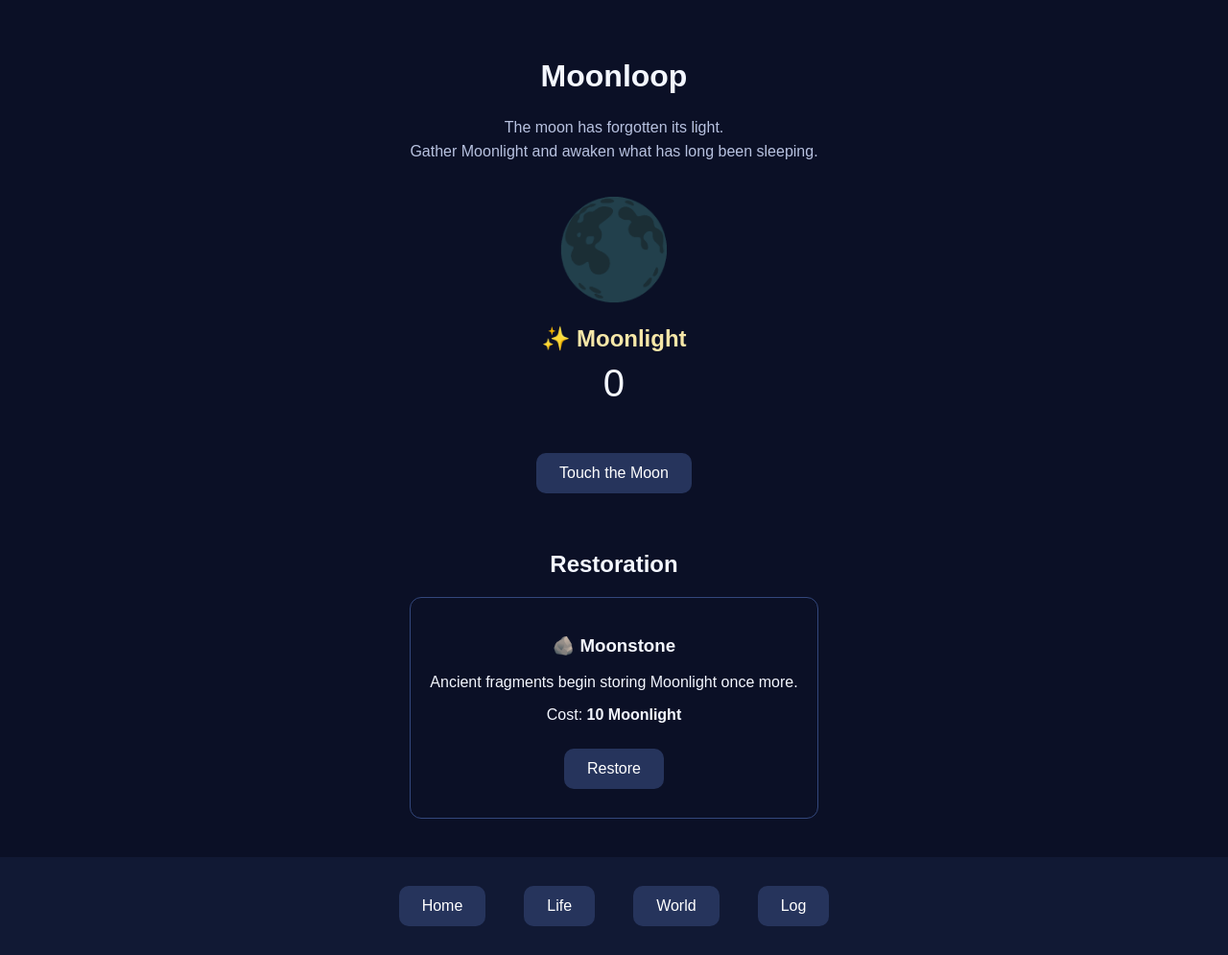
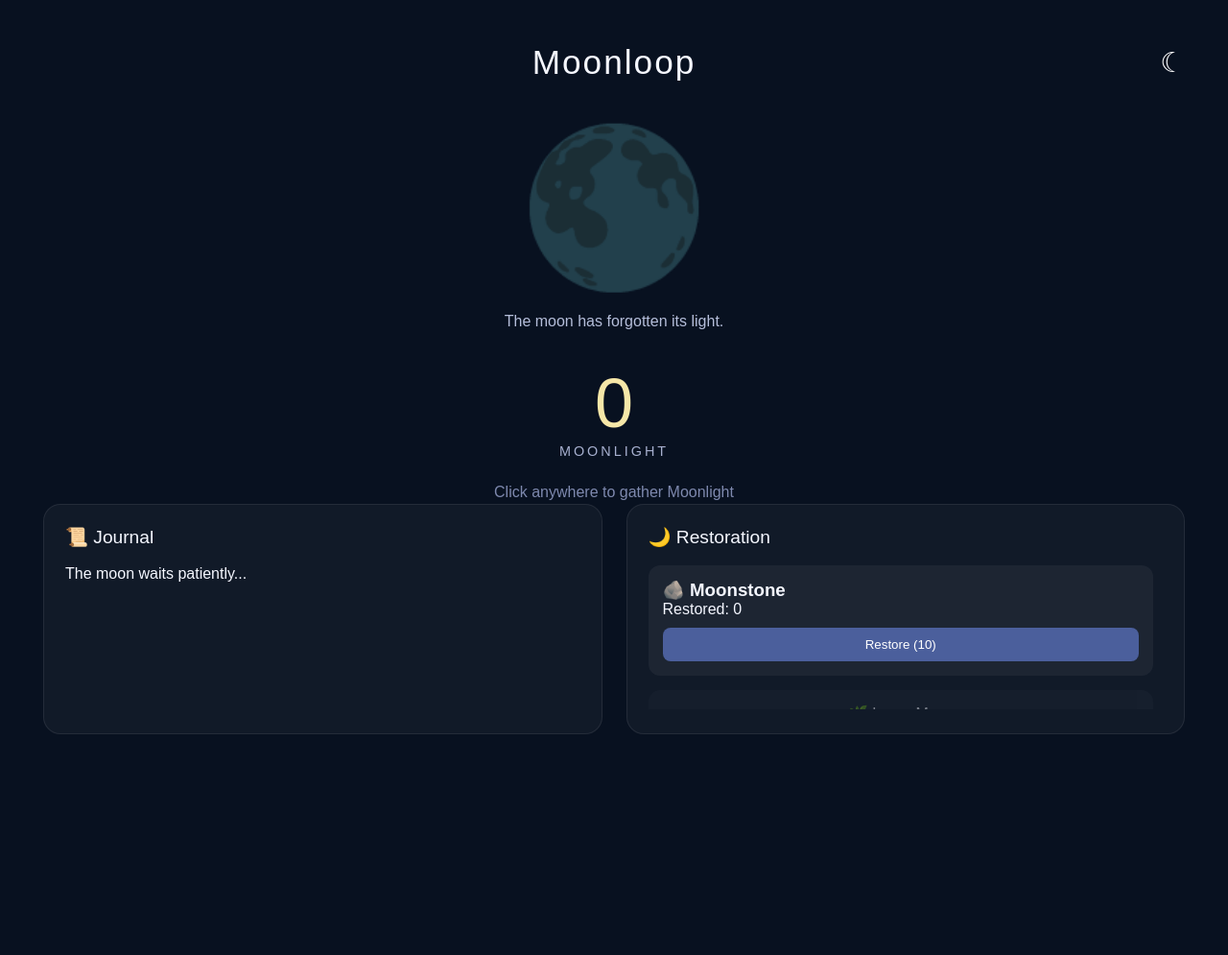
Before and after one commit to sana-f-shah/Moonloop, a plain HTML site: page index.html in a window 1280 px wide. Shown: the whole page at 96% size. After the commit the page ends 800 px from the top, so only its background shows below. Drawn offline with Linux system fonts and the light colour scheme.

Commit message:
Updated Moonloop prototype

```diff
--- a/app.js
+++ b/app.js
@@ -1,40 +1,110 @@
+// -------------------------
+// Moonloop
+// Version 0.2
+// -------------------------
+
+// Game State
+
 let moonlight = 0;
 let moonstones = 0;
 
+// Elements
+
 const moonlightDisplay = document.getElementById("moonlight");
+const moonstoneDisplay = document.getElementById("moonstoneCount");
+const statusMessage = document.getElementById("statusMessage");
 
-const gatherButton = document.getElementById("gatherButton");
-const moonstoneButton = document.getElementById("buyMoonstone");
+const hero = document.querySelector(".hero");
+const buyMoonstoneButton = document.getElementById("buyMoonstone");
 
-gatherButton.addEventListener("click", gatherMoonlight);
-moonstoneButton.addEventListener("click", restoreMoonstone);
+// -------------------------
+// Display
+// -------------------------
+
+function updateDisplay() {
+
+    moonlightDisplay.textContent = Math.floor(moonlight);
+
+    moonstoneDisplay.textContent = moonstones;
+
+}
+
+// -------------------------
+// Journal
+// -------------------------
+
+function setStatus(message) {
+
+    statusMessage.textContent = message;
+
+}
+
+// -------------------------
+// Clicking
+// -------------------------
 
 function gatherMoonlight() {
+
     moonlight++;
+
     updateDisplay();
+
 }
+
+// Click anywhere in the hero section
+
+hero.addEventListener("click", gatherMoonlight);
+
+// -------------------------
+// Moonstones
+// -------------------------
 
 function restoreMoonstone() {
 
     if (moonlight >= 10) {
 
         moonlight -= 10;
+
         moonstones++;
 
-        alert("The first Moonstone has awakened.");
+        if (moonstones === 1) {
+
+            setStatus("🌙 The first Moonstone has awakened.");
+
+        } else {
+
+            setStatus("✨ Another Moonstone begins to glow.");
+
+        }
 
         updateDisplay();
 
     } else {
 
-        alert("You need more Moonlight.");
+        setStatus("Not enough Moonlight.");
 
     }
 
 }
 
-function updateDisplay() {
+buyMoonstoneButton.addEventListener("click", restoreMoonstone);
 
-    moonlightDisplay.textContent = moonlight;
+// -------------------------
+// Passive Generation
+// -------------------------
+
+function gameTick() {
+
+    moonlight += moonstones;
+
+    updateDisplay();
 
 }
+
+setInterval(gameTick, 1000);
+
+// -------------------------
+// Initial Display
+// -------------------------
+
+updateDisplay();
--- a/index.html
+++ b/index.html
@@ -4,47 +4,96 @@
     <meta charset="UTF-8">
     <meta name="viewport" content="width=device-width, initial-scale=1.0">
     <title>Moonloop</title>
+
     <link rel="stylesheet" href="style.css">
 </head>
+
 <body>
 
-    <main class="game">
+<div class="app">
+
+    <header>
 
         <h1>Moonloop</h1>
 
-        <p class="story">
-            The moon has forgotten its light.<br>
-            Gather Moonlight and awaken what has long been sleeping.
-        </p>
+        <button class="menu-button">
+            ☾
+        </button>
 
-        <div class="moon">
+    </header>
+
+    <main>
+
+        <section class="hero">
+
+            <div class="moon" id="moon">
                 🌑
             </div>
 
+            <p class="story">
+                The moon has forgotten its light.
+            </p>
+
             <div class="counter">
-            <h2>✨ Moonlight</h2>
-            <p id="moonlight">0</p>
+
+                <div id="moonlight">
+                    0
                 </div>
 
-        <button id="gatherButton">
-            Touch the Moon
-        </button>
+                <span>
+                    Moonlight
+                </span>
 
-        <section class="shop">
+            </div>
 
-            <h2>Restoration</h2>
+            <p class="clickHint">
+                Click anywhere to gather Moonlight
+            </p>
+
+        </section>
+
+        <section class="panels">
+
+            <div class="journal">
+
+                <h2>📜 Journal</h2>
+
+                <p id="statusMessage">
+                    The moon waits patiently...
+                </p>
+
+            </div>
+
+            <div class="restoration">
+
+                <h2>🌙 Restoration</h2>
+
+                <div class="restorationList">
 
                     <div class="upgrade">
 
                         <h3>🪨 Moonstone</h3>
 
-                <p>Ancient fragments begin storing Moonlight once more.</p>
-
-                <p>Cost: <strong>10 Moonlight</strong></p>
+                        <p>
+                            Restored:
+                            <span id="moonstoneCount">0</span>
+                        </p>
 
                         <button id="buyMoonstone">
-                    Restore
+                            Restore (10)
                         </button>
+
+                    </div>
+
+                    <div class="upgrade locked">🌿 Lunar Moss</div>
+
+                    <div class="upgrade locked">🌸 Moon Blossom</div>
+
+                    <div class="upgrade locked">🦋 Lumen Moths</div>
+
+                    <div class="upgrade locked">🌳 Crystal Grove</div>
+
+                </div>
 
             </div>
 
@@ -52,12 +101,7 @@
 
     </main>
 
-    <nav>
-        <button>Home</button>
-        <button>Life</button>
-        <button>World</button>
-        <button>Log</button>
-    </nav>
+</div>
 
 <script src="app.js"></script>
 
--- a/style.css
+++ b/style.css
@@ -1,72 +1,223 @@
-body {
-    margin: 0;
-    font-family: Arial, sans-serif;
-    background: #0B1026;
-    color: #F4F7FF;
-    display: flex;
-    flex-direction: column;
-    align-items: center;
-    min-height: 100vh;
+*{
+    margin:0;
+    padding:0;
+    box-sizing:border-box;
 }
 
-.game {
-    text-align: center;
-    max-width: 600px;
-    padding: 40px 20px;
+body{
+
+    background:#081120;
+
+    color:#F5F7FF;
+
+    font-family:Arial, Helvetica, sans-serif;
+
+    height:100vh;
+
+    overflow:hidden;
 }
 
-.story {
-    color: #B8C2E0;
-    margin-bottom: 30px;
-    line-height: 1.6;
+.app{
+
+    width:100%;
+
+    height:100vh;
+
+    padding:45px 45px 35px;
+
+    display:flex;
+
+    flex-direction:column;
 }
 
-.moon {
-    font-size: 100px;
-    margin: 20px 0;
+header{
+
+    display:flex;
+
+    justify-content:center;
+
+    align-items:center;
+
+    position:relative;
+
+    margin-bottom:35px;
 }
 
-.counter h2 {
-    color: #F6E7A8;
-    margin-bottom: 0;
+header h1{
+
+    font-size:2.2rem;
+
+    font-weight:300;
+
+    letter-spacing:2px;
 }
 
-#moonlight {
-    font-size: 40px;
-    margin-top: 10px;
+.menu-button{
+
+    position:absolute;
+
+    right:0;
+
+    background:none;
+
+    border:none;
+
+    color:white;
+
+    font-size:1.8rem;
+
+    cursor:pointer;
 }
 
-button {
-    background: #26345C;
-    color: white;
-    border: none;
-    border-radius: 10px;
-    padding: 12px 24px;
-    cursor: pointer;
-    font-size: 16px;
-    margin: 10px;
+main{
+
+    flex:1;
+
+    display:flex;
+
+    flex-direction:column;
+
+    justify-content:space-between;
 }
 
-button:hover {
-    background: #33477C;
+.hero{
+
+    flex:1;
+
+    display:flex;
+
+    flex-direction:column;
+
+    justify-content:center;
+
+    align-items:center;
+
+    text-align:center;
 }
 
-.shop {
-    margin-top: 50px;
+.moon{
+
+    font-size:160px;
+
+    margin-bottom:15px;
+
+    user-select:none;
+
+    cursor:pointer;
 }
 
-.upgrade {
-    border: 1px solid #33477C;
-    border-radius: 12px;
-    padding: 20px;
+.story{
+
+    color:#B5BEDA;
+
+    margin-bottom:35px;
 }
 
-nav {
-    margin-top: auto;
-    width: 100%;
-    display: flex;
-    justify-content: center;
-    gap: 20px;
-    padding: 20px;
-    background: #111934;
+.counter{
+
+    margin-bottom:25px;
 }
+
+#moonlight{
+
+    font-size:4.5rem;
+
+    font-weight:200;
+
+    color:#F6E7A8;
+}
+
+.counter span{
+
+    text-transform:uppercase;
+
+    letter-spacing:3px;
+
+    color:#A7B0CF;
+
+    font-size:.9rem;
+}
+
+.clickHint{
+
+    color:#7E89AE;
+}
+
+.panels{
+
+    display:flex;
+
+    gap:25px;
+
+    height:240px;
+}
+
+.journal,
+.restoration{
+
+    flex:1;
+
+    background:rgba(255,255,255,.04);
+
+    border:1px solid rgba(255,255,255,.08);
+
+    border-radius:18px;
+
+    padding:22px;
+}
+
+.journal h2,
+.restoration h2{
+
+    margin-bottom:18px;
+
+    font-size:1.2rem;
+
+    font-weight:400;
+}
+
+.restorationList{
+
+    overflow-y:auto;
+
+    height:150px;
+
+    padding-right:10px;
+}
+
+.upgrade{
+
+    background:rgba(255,255,255,.05);
+
+    border-radius:12px;
+
+    padding:15px;
+
+    margin-bottom:15px;
+}
+
+.upgrade button{
+
+    margin-top:10px;
+
+    width:100%;
+
+    padding:10px;
+
+    border:none;
+
+    border-radius:8px;
+
+    cursor:pointer;
+
+    background:#4B5F9C;
+
+    color:white;
+}
+
+.locked{
+
+    opacity:.45;
+
+    text-align:center;
+}
```
Lines whose indentation alone changed are shown as unchanged.
